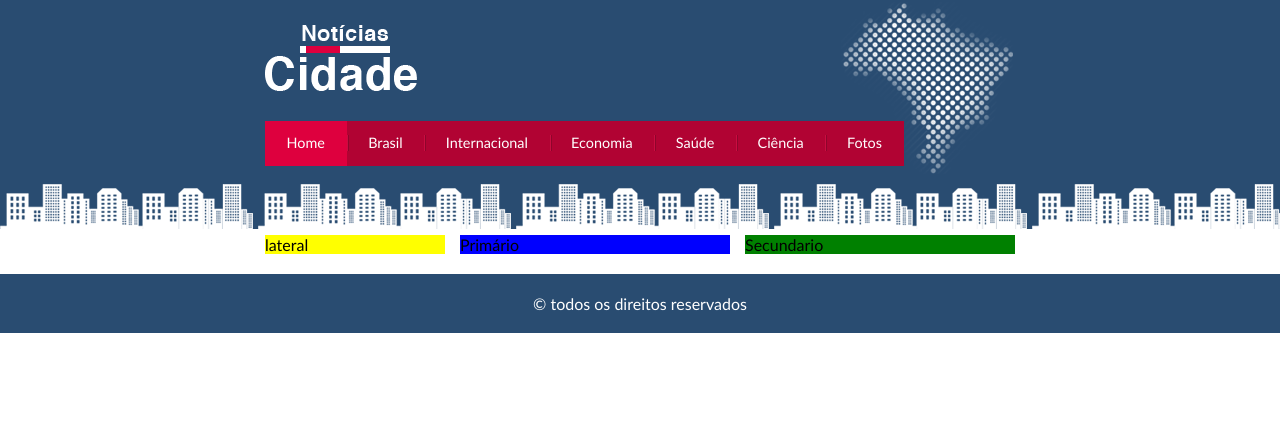
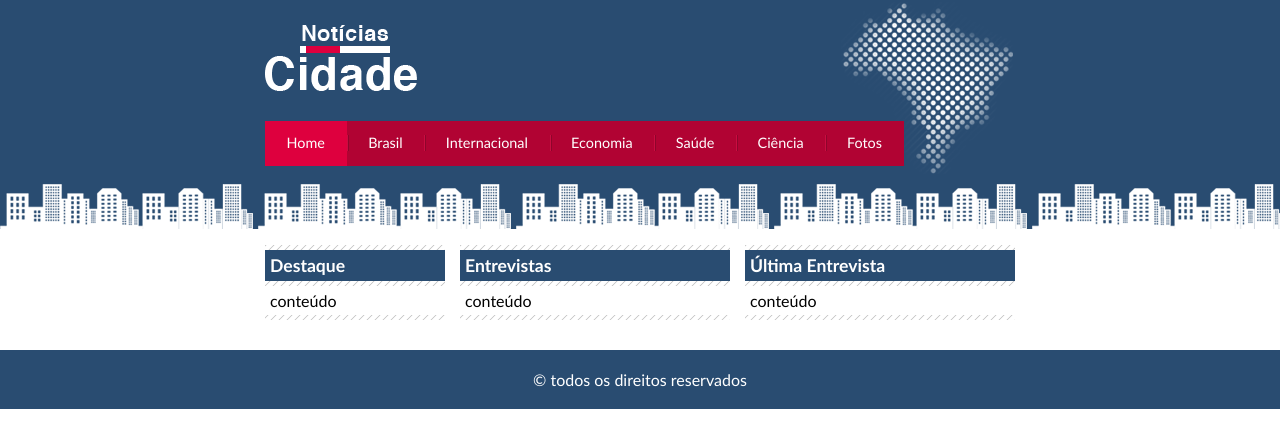
Before and after one commit to HebertSoares/Site-Noticia, a plain HTML site: page index.html in a window 1280 px wide. Drawn offline with Linux system fonts and the light colour scheme.

Commit message:
conteudo

```diff
--- a/index.html
+++ b/index.html
@@ -7,7 +7,7 @@
     <title>Notícia cidade - Seu site de notícias</title>
     <link rel="stylesheet" href="style.css">
 </head>
-<body class="home">
+<body id="tres-colunas" class="home">
 
     <!--Inicio container-->
     <div id="container">
@@ -50,11 +50,34 @@
         </div><!--fim topo-->
 
         <div id="conteudo"> <!--inicio/conteudo-->
-            <div id="primario">Primário</div>
-            <div id="secundario"> Secundario </div>
-            <div id="lateral"> lateral </div>
+            <div id="primario">
+                <div class="caixa">
+                    <h2>Entrevistas</h2>
+                    <div class="caixa-conteudo">
+                        conteúdo
+                    </div>
+                </div>
+            </div>
+            <div id="secundario">
+                <div class="caixa">
+                    <h2>Última Entrevista</h2>
+                    <div class="caixa-conteudo">
+                        conteúdo
+                    </div>
+                </div>
+            </div>
 
-        </div> <!--fim conteudo-->
+            <div id="lateral"> <!--Início/lateral-->
+                <div class="caixa">
+                    <h2>Destaque</h2>
+                    <div class="caixa-conteudo">
+                        conteúdo
+                    </div>
+                </div>
+            </div>  <!--Fim Lateral-->
+
+
+             </div> <!--fim conteudo-->
 
 
 
--- a/style.css
+++ b/style.css
@@ -84,25 +84,52 @@ body.fotos #navegacao a#fotos
     margin-top: 60px;
     background: #f5f5f5;
 }
+#lateral {
+    width: 180px;
+    float: left;
+    margin: 0 0 20px -750px;
+}
+
 #primario {
     width: 270px;
-    background: blue;
     margin: 0 0 20px 195px ;
     float: left;
 }
+#duas-colunas #primario {
+    width: 555px;
+
+}
+#uma-colunas #primario {
+    width: 750px;
+    margin: 0 0 20px 0 ;
+
+}
 #secundario {
     width: 270px;
-    background: green;
     float: left;
     margin: 0 0 20px 15px;
 
 }
-#lateral {
-    width: 180px;
-    background: yellow;
-    float: left;
-    margin: 0 0 20px -750px;
+
+.caixa {
+    margin: 10px 0;
+    padding: 5px 0 5px 0;
+    background: #f3f3f3 url(./imagens/fundo-caixa.png);
 }
+
+h2 {
+    font-size: 1.1em;
+    background: #294c71;
+    color: #fff;
+    padding: 5px;
+}
+
+.caixa-conteudo {
+    background: #fff;
+    padding: 5px;
+    margin-top: 5px;
+}
+
 #container-rodape {
     background: #294c71;
     padding: 20px;
```
